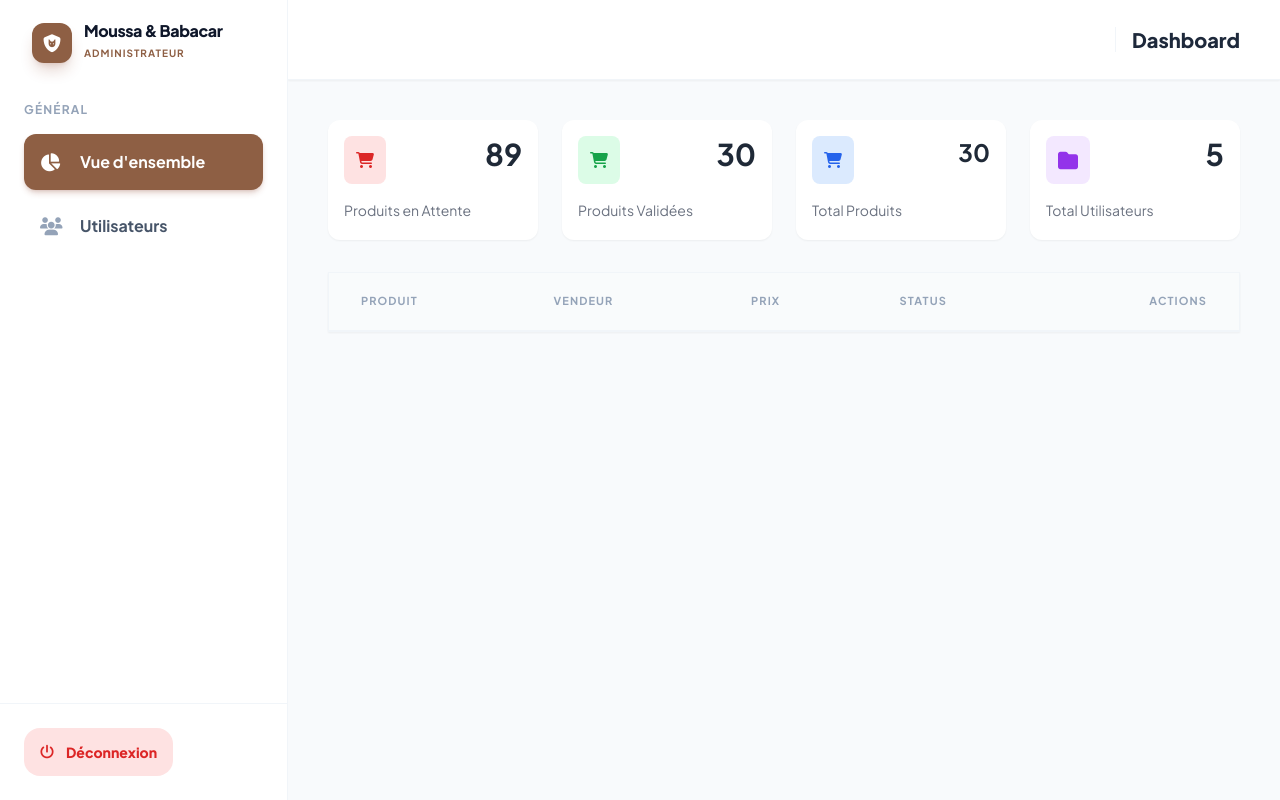
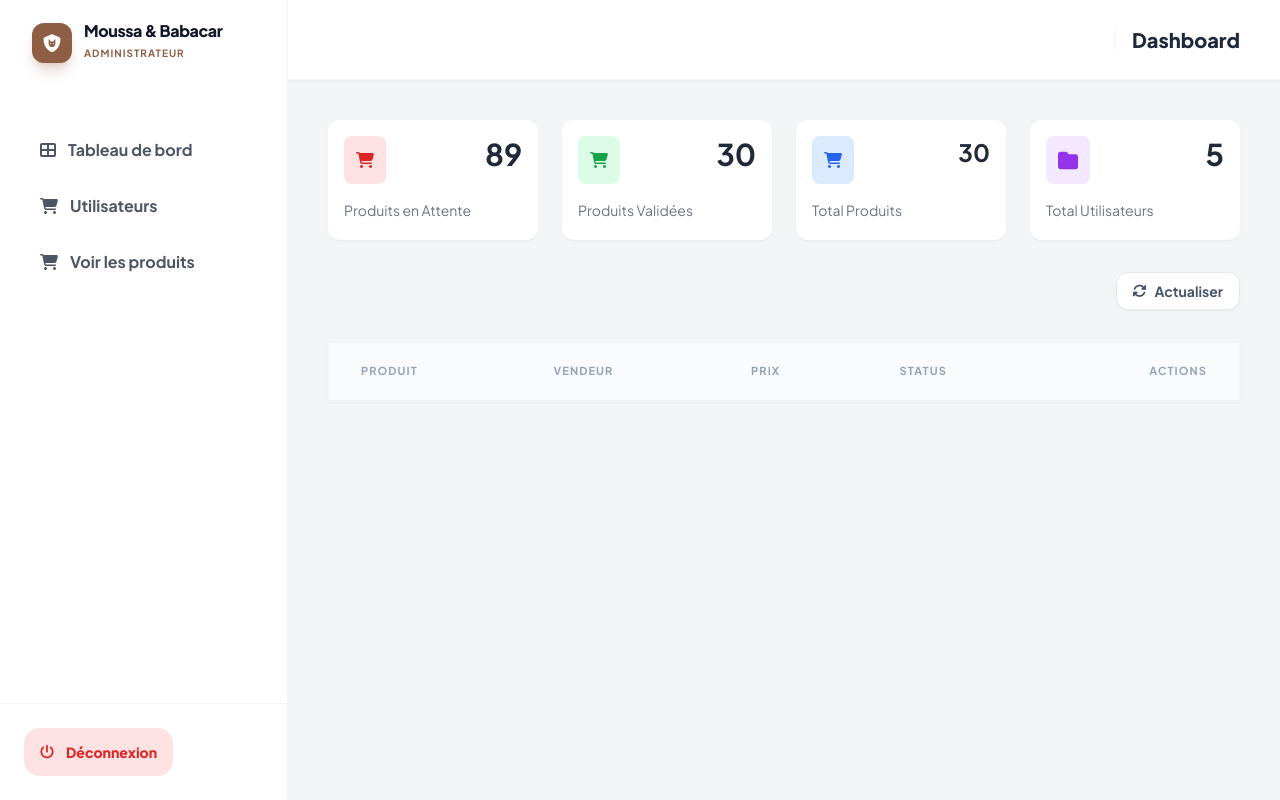
Before and after one commit to Datboimusaa/e-commerce-eBuy, a website: page admini.html in a window 1280 px wide. Drawn offline with nearby package versions, Linux system fonts and the light colour scheme; no server answers.

Commit message:
page admin

```diff
--- a/admini.html
+++ b/admini.html
@@ -24,7 +24,7 @@
       }
     </style>
   </head>
-  <body class="bg-slate-50 flex h-screen text-slate-800 overflow-hidden">
+  <body class="bg-gray-100 flex h-screen text-slate-800 overflow-hidden">
     <div id="sidebar-overlay" class="fixed inset-0 bg-black/40 z-40 hidden lg:hidden backdrop-blur-sm transition-opacity"></div>
 
     <aside
@@ -48,21 +48,28 @@
 
       <div class="h-full flex flex-col justify-between">
         <div class="px-6 py-4">
-          <p class="text-xs font-bold text-slate-400 uppercase tracking-widest mb-4">Général</p>
-          <nav class="space-y-2">
+          <nav id="sidebar-menu" class="flex-1 py-6 space-y-2 overflow-y-auto">
             <a
               href="#"
               id="btn-menu-moderation"
-              class="flex items-center px-4 py-3.5 bg-brown-admin text-white rounded-xl font-bold shadow-md shadow-orange-900/20"
+              class="nav-item font-bold flex hover:bg-[#8E5F44] hover:text-white transition-all duration-240 items-center px-4 py-3 text-gray-600 rounded-lg"
             >
-              <i class="fas fa-chart-pie mr-4 text-lg w-6"></i> Vue d'ensemble
+              <i class="fas fa-th-large mr-3"></i> Tableau de bord
             </a>
             <a
               href="#"
               id="btn-menu-users"
-              class="flex items-center px-4 py-3.5 text-slate-600 rounded-xl hover:bg-brown-admin/10 hover:text-brown-admin transition-all font-bold group"
+              class="nav-item font-bold flex hover:bg-[#8E5F44] hover:text-white items-center px-4 py-3 text-gray-600 rounded-lg transition-colors"
             >
-              <i class="fas fa-users mr-4 text-lg w-6 text-slate-400 group-hover:text-brown-admin transition-colors"></i> Utilisateurs
+              <i class="fas fa-shopping-cart mr-3"></i> Utilisateurs
+            </a>
+            <a
+              target="_blank"
+              href="./product.html"
+              id="btn-menu-users"
+              class="nav-item font-bold flex hover:bg-[#8E5F44] hover:text-white items-center px-4 py-3 text-gray-600 rounded-lg transition-colors"
+            >
+              <i class="fas fa-shopping-cart mr-3"></i> Voir les produits
             </a>
           </nav>
         </div>
@@ -75,7 +82,7 @@
       </div>
     </aside>
 
-    <main class="flex-1 flex flex-col h-screen overflow-hidden bg-slate-50">
+    <main class="flex-1 flex flex-col h-screen overflow-hidden bg-gray-100">
       <header class="h-20 bg-white flex items-center justify-between px-4 lg:px-10 shadow-sm z-30 border-b border-slate-100">
         <div class="flex items-center gap-4">
           <button id="open-sidebar" class="p-3 text-slate-500 bg-slate-100 rounded-xl lg:hidden hover:bg-slate-200 transition active:scale-95">
@@ -132,6 +139,14 @@
               </div>
               <p class="text-gray-500 text-sm mb-1">Total Utilisateurs</p>
             </div>
+          </div>
+          <div class="flex justify-end">
+            <button
+              id="btnActualise"
+              class="flex items-center gap-2 px-4 py-2 bg-white border border-slate-200 rounded-xl text-slate-600 hover:text-brown-admin transition font-bold text-sm shadow-sm"
+            >
+              <i class="fas fa-sync-alt"></i> Actualiser
+            </button>
           </div>
           <div class="bg-white rounded-4xl shadow-sm border border-slate-100 overflow-hidden">
             <div class="overflow-x-auto">
--- a/js/admin.js
+++ b/js/admin.js
@@ -137,7 +137,7 @@ formProduit.addEventListener('submit', async (e) => {
     });
 
     if (response.ok) {
-      alert("Produit ajouté sur l'API !");
+      alert('Produit ajouté avec succès !');
       formProduit.reset();
       getProduits();
     }
@@ -472,3 +472,6 @@ formFournisseurs.addEventListener('submit', async (e) => {
     console.log('Erreur pour ajouter le fournisseur ', error);
   }
 });
+
+const btnActualise = document.getElementById('btnActualise');
+btn;
--- a/js/admini.js
+++ b/js/admini.js
@@ -121,6 +121,10 @@ const supprimerProduit = async (id) => {
   }
 };
 
+const btnActualise = document.getElementById('btnActualise');
+btnActualise.addEventListener('click', () => {
+  fetchProduits();
+});
 // code pour gerer la navigation :
 const btnModeration = document.getElementById('btn-menu-moderation'); // Le bouton "Vue d'ensemble"
 const btnUsers = document.getElementById('btn-menu-users'); // Le bouton "Utilisateurs"
```
Also changed, not shown: admin.html (+13 -4 lines).
